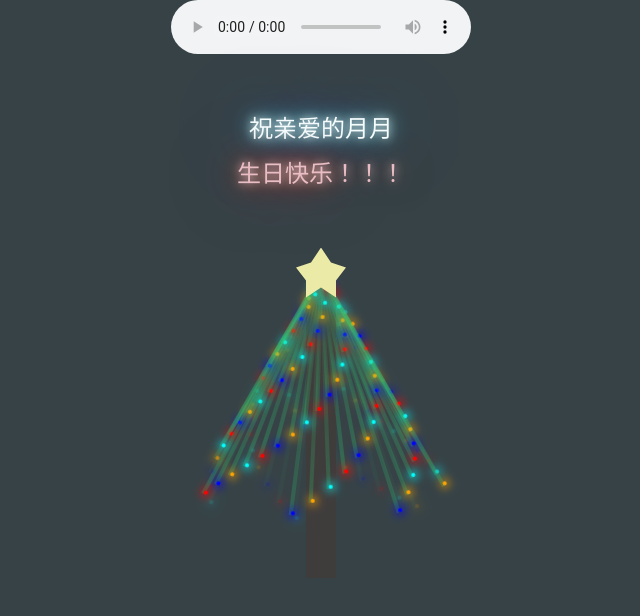
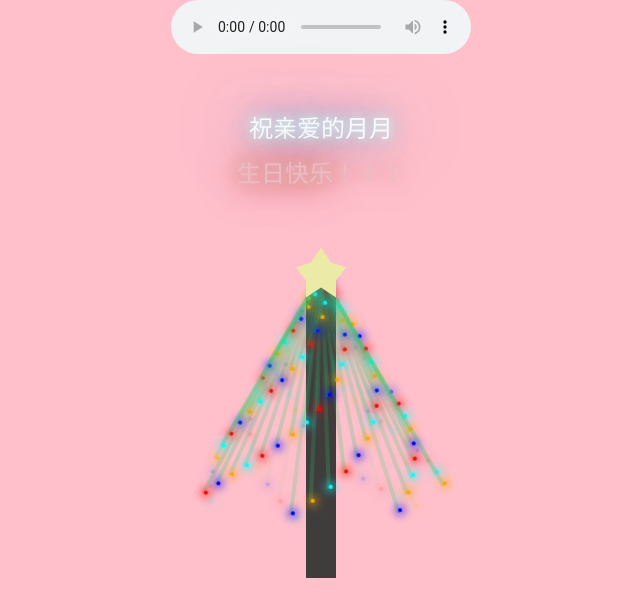
Before and after one commit to XiaoBiTi/congratulation, a plain HTML site: page index.html in a window 1280 px wide. Shown: the whole page, without its empty margins (319-959 px from the left). Drawn offline with Linux system fonts and the light colour scheme; a web font is replaced by a local one.

Commit message:
Update index.css

```diff
--- a/index.css
+++ b/index.css
@@ -10,7 +10,7 @@ body {
   align-items: center;
   /* justify-content: center; */
   height: 100vh;
-  background-color: rgb(54, 66, 70);
+  background-color: rgb(255, 192, 203);
 }
 
 .name {
```
